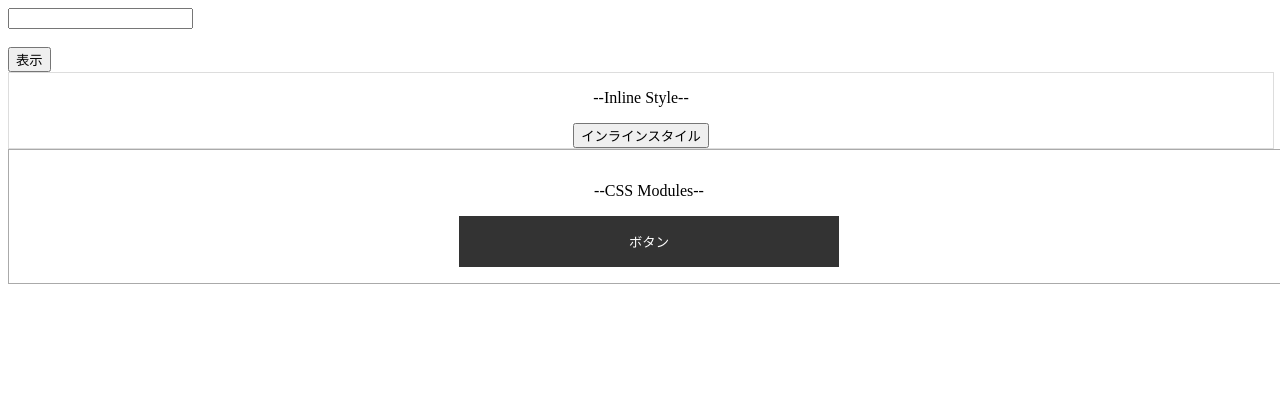
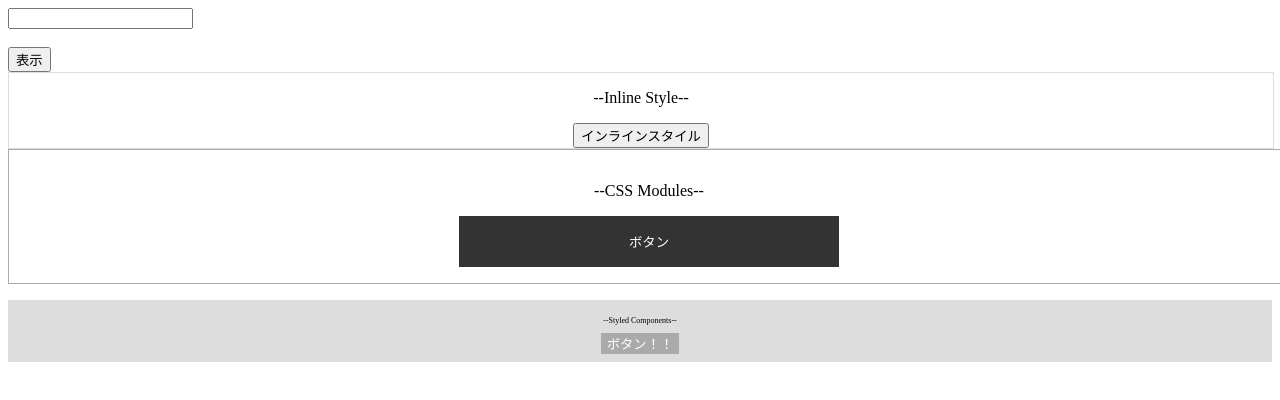
Before and after one commit to Yoshida010/react--u01, a React (Vite) app: page / in a window 1280 px wide. Shown: the top 400 px of the page. Built offline with nearby package versions, Linux system fonts and the light colour scheme.

Commit message:
追加 styled componentsを使ったページの追加

```diff
--- a/package.json
+++ b/package.json
@@ -12,11 +12,13 @@
 		"axios": "^1.1.3",
 		"node-sass": "^8.0.0",
 		"react": "^17.0.2",
-		"react-dom": "^17.0.2"
+		"react-dom": "^17.0.2",
+		"styled-components": "^5.3.6"
 	},
 	"devDependencies": {
 		"@types/react": "^17.0.2",
 		"@types/react-dom": "^17.0.2",
+		"@types/styled-components": "^5.1.26",
 		"@vitejs/plugin-react": "^2.2.0",
 		"sass": "^1.56.1",
 		"typescript": "^4.6.4",
--- a/src/App.tsx
+++ b/src/App.tsx
@@ -3,6 +3,7 @@ import { useState, useCallback } from "react";
 import { ChildArea } from "./ChildArea";
 import { CssModules } from "./components/CssModules";
 import { InlineStyle } from "./components/InlineStyle";
+import { StyledComponents } from "./components/StyledComponents";
 
 export const App: FC = () => {
 	console.log("Appがレンダリングされた");
@@ -31,6 +32,7 @@ export const App: FC = () => {
 			<ChildArea open={open} onClickClose={onClickClose} />
 			<InlineStyle />
 			<CssModules />
+			<StyledComponents />
 		</div>
 	);
 };
--- /dev/null
+++ b/src/components/StyledComponents.tsx
@@ -0,0 +1,28 @@
+import { FC } from "react";
+import styled from "styled-components";
+
+export const StyledComponents: FC = () => {
+	return (
+		<StyledDiv>
+			<StyledText>--Styled Components--</StyledText>
+			<StyledButton>ボタン！！</StyledButton>
+		</StyledDiv>
+	);
+};
+
+const StyledDiv = styled.div`
+	padding: 8px;
+	margin-top: 16px;
+	text-align: center;
+	background-color: #ddd;
+`;
+
+const StyledText = styled.p`
+	font-size: 8px;
+`;
+
+const StyledButton = styled.button`
+	border: none;
+	color: #fff;
+	background-color: #aaa;
+`;
```
Also changed, not shown: 1 other file (tests, documents, lock files or other folders).
